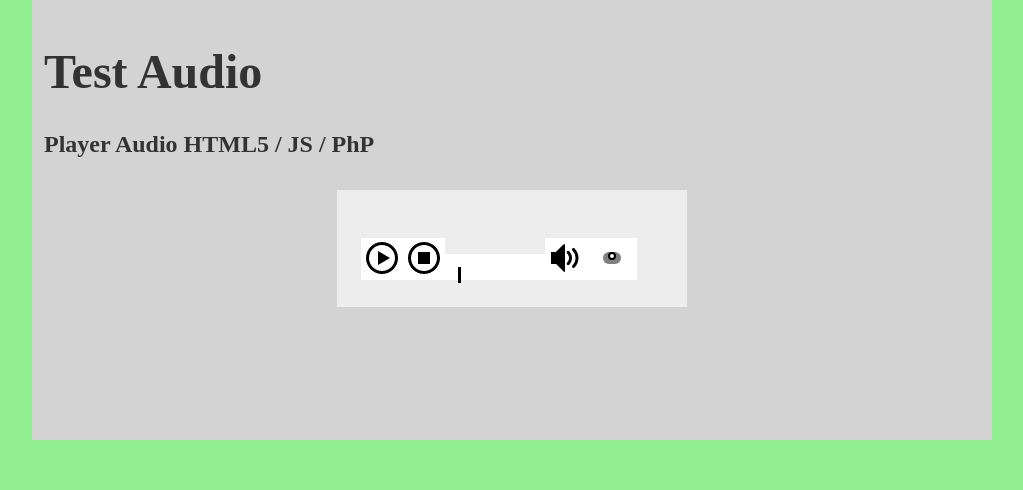
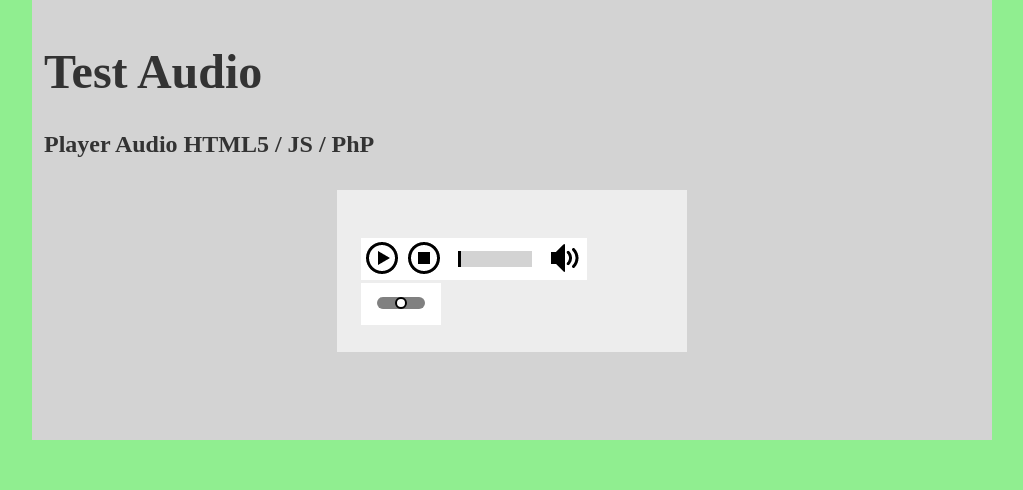
Before and after one commit to ejallier/html5-audio-mp3-player, a PHP site: page /home/index.php in a window 1280 px wide. Shown: the top 490 px of the page, without its empty margins (128-1151 px from the left). Run offline with PHP 8.4, Linux system fonts and the light colour scheme; data that the repository does not hold is empty; some libraries are stand-ins or nearby versions; some web fonts are replaced.

Commit message:
css correction

```diff
--- a/style/audio.css
+++ b/style/audio.css
@@ -63,7 +63,7 @@ display :none;
 
 #player .duration{
 	width : 100px;
-	height : 16px;
+	height : 42px;
 	border :13px solid white;
 	background : lightgrey;
 	position : relative;
@@ -88,7 +88,7 @@ cursor : e-resize;
 
 #player .volume{
 	height : 42px;
-width : 50px;
+	width : 80px;
 	padding : 0 16px;
 	background : white;
 }
@@ -101,8 +101,8 @@ border-radius : 8px;
 }
 
 #player .volzone .cursor{
-width : 8px;
-height : 8px;
+	width : 12px;
+	height : 12px;
 	border-radius : 50%;
 	border : 2px solid black;
 	background : white;
```
Lines whose indentation alone changed are shown as unchanged.
